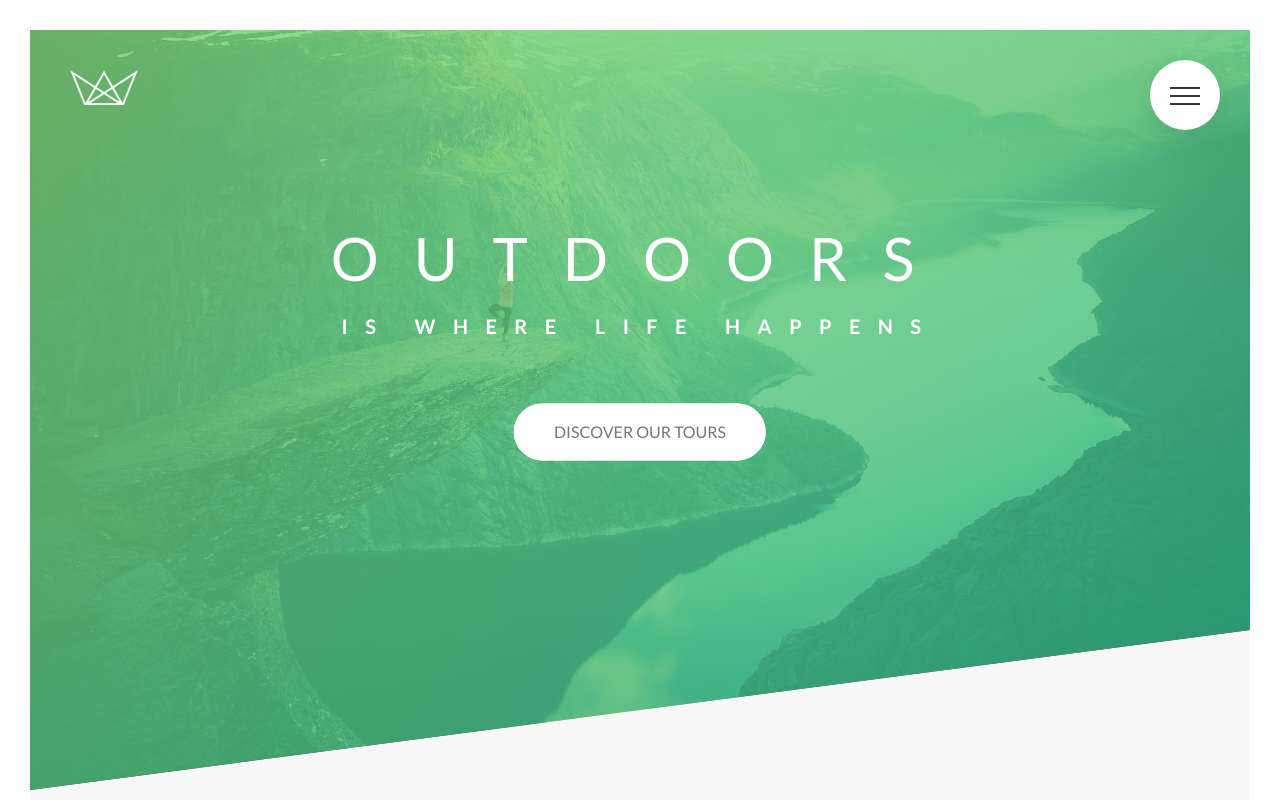
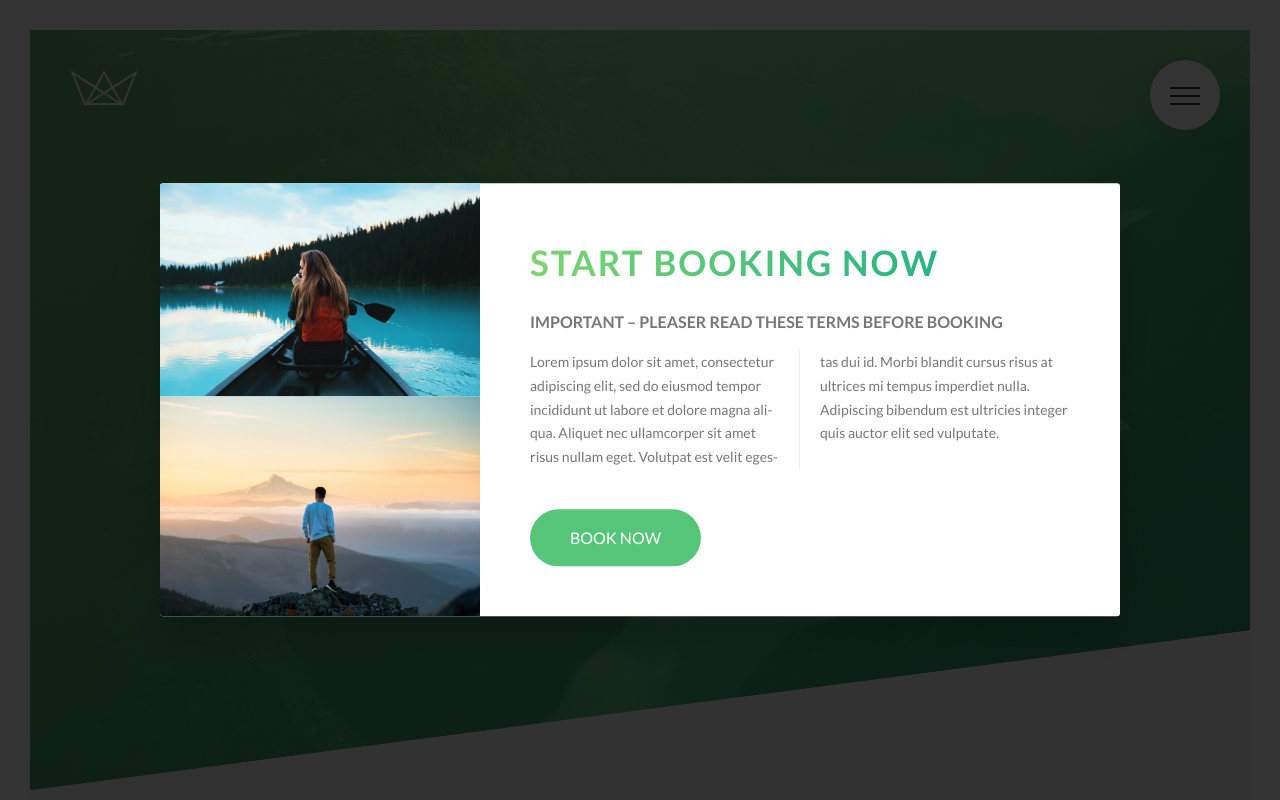
Before and after one commit to Tmoyni/Natours, a website: page index.html in a window 1280 px wide. Shown: the top 800 px of the page. Drawn offline with Linux system fonts and the light colour scheme.

Commit message:
created book now popup and implemented absolute center mixin

```diff
--- a/index.html
+++ b/index.html
@@ -364,6 +364,23 @@
             </div>
         </footer>
 
+        <div class="popup">
+            <div class="popup__content">
+                <div class="popup__left">
+                    <img src="img/nat-8.jpg" alt="Tour Photo" class="popup__img">
+                    <img src="img/nat-9.jpg" alt="Tour Photo" class="popup__img">
+                </div>
+                <div class="popup__right">
+                    <h2 class="heading-secondary u-margin-bottom-small">Start booking now</h2>
+                    <h3 class="heading-tertiary u-margin-bottom-small">Important &ndash; Pleaser read these terms before booking</h3>
+                    <p class="popup__text">
+                        Lorem ipsum dolor sit amet, consectetur adipiscing elit, sed do eiusmod tempor incididunt ut labore et dolore magna aliqua. Aliquet nec ullamcorper sit amet risus nullam eget. Volutpat est velit egestas dui id. Morbi blandit cursus risus at ultrices mi tempus imperdiet nulla. Adipiscing bibendum est ultricies integer quis auctor elit sed vulputate.
+                    </p>
+                    <a href="#" class="btn btn--green">Book Now</a>
+                </div>
+            </div>
+        </div>
+
         <!--
         <section class="grid-test" >
             <div class="row">
--- a/sass/abstracts/_mixins.scss
+++ b/sass/abstracts/_mixins.scss
@@ -5,3 +5,10 @@
         clear: both;
     }
 }
+
+@mixin absCenter {
+    position: absolute;
+    top: 50%;
+    left: 50%;
+    transform: translate( -50%, -50% );
+}
--- a/sass/components/_card.scss
+++ b/sass/components/_card.scss
@@ -135,10 +135,7 @@
     //BACK SIDE STYLING
 
     &__cta {
-        position: absolute;
-        top: 50%;
-        left: 50%;
-        transform: translate(-50%, -50%);
+        @include absCenter;
         width: 90%;
         text-align: center;
     }
--- a/sass/components/_form.scss
+++ b/sass/components/_form.scss
@@ -78,10 +78,7 @@
             height: 1.3rem;
             width: 1.3rem;
             border-radius: 50%;
-            position: absolute;
-            top: 50%;
-            left: 50%;
-            transform: translate(-50%, -50%);
+            @include absCenter;
             background-color: $color-primary;
             opacity: 0;
             transition: opacity .2s;
--- /dev/null
+++ b/sass/components/_popup.scss
@@ -0,0 +1,58 @@
+.popup {
+    height: 100vh;
+    width: 100%;
+    position: fixed;
+    top: 0;
+    left: 0;
+    background-color: rgba($color-black, .8);
+    z-index: 9999;
+
+    &__content {
+        @include absCenter;
+
+        width: 75%;
+        background-color: $color-white;
+        box-shadow: 0 2rem 4rem rgba($color-black, .2);
+        border-radius: 3px;
+        display: table;
+        overflow: hidden;
+    }
+
+    &__left {
+        width: 33.333333%;
+        display: table-cell;
+
+    }
+
+    &__right {
+        width: 66.666667%;
+        display: table-cell;
+        vertical-align: middle;
+        padding: 3rem 5rem;
+    }
+
+    &__img {
+        display: block;
+        width: 100%;
+
+    }
+
+    &__text {
+        font-size: 1.4rem;
+        margin-bottom: 4rem;
+
+        -moz-column-count: 2;
+        -moz-column-gap: 4rem;
+        -moz-column-rule: 1px solid $color-grey-light-2;
+
+        column-count: 2;
+        column-gap: 4rem;
+        column-rule: 1px solid $color-grey-light-2;
+
+
+        -moz-hyphens: auto;
+        -ms-hyphens: auto;
+        -webkit-hyphens: auto;
+        hyphens: auto;
+    }
+}
--- a/sass/layout/_navigation.scss
+++ b/sass/layout/_navigation.scss
@@ -46,10 +46,7 @@
     }
 
     &__list {
-        position: absolute;
-        top: 50%;
-        left: 50%;
-        transform: translate(-50%, -50%);
+        @include absCenter;
         list-style: none;
         text-align: center;
         width: 100%;
@@ -87,7 +84,6 @@
             color: $color-primary;
             transform: translateX(1rem)
         }
-
     }
 
     // FUNCTIONALITY
--- a/sass/main.scss
+++ b/sass/main.scss
@@ -13,6 +13,7 @@
 @import "components/composition";
 @import "components/feature-box";
 @import "components/form";
+@import "components/popup";
 @import "components/story";
 
 @import "layout/footer";
```
Also changed, not shown: css/style.css.
